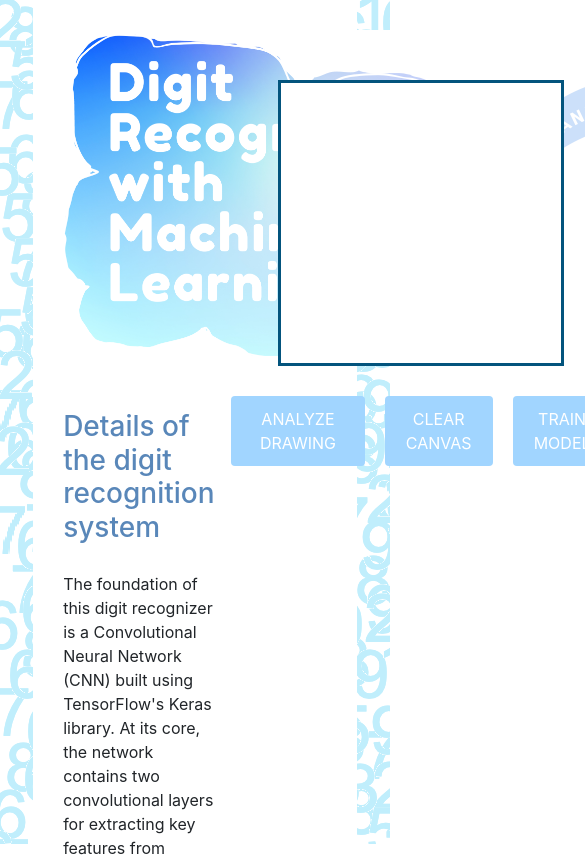
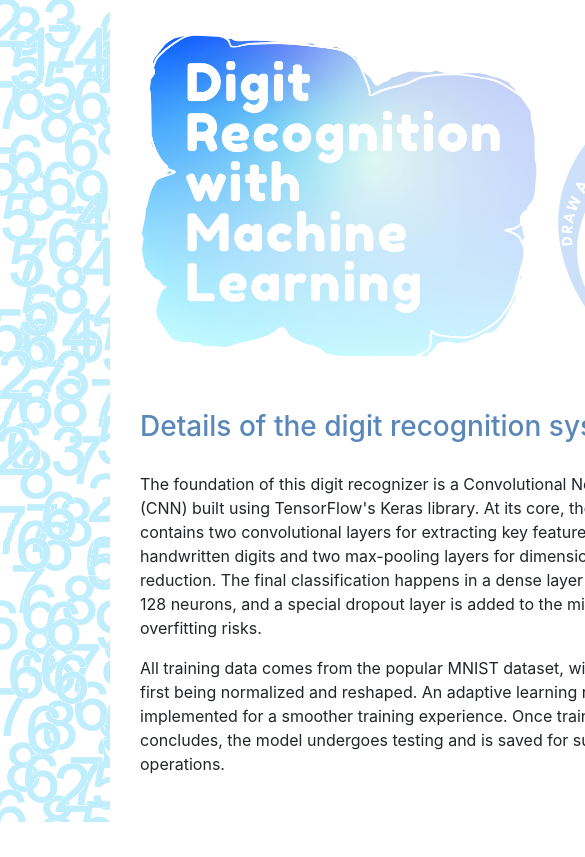
Before and after one commit to krsalmi/ai_digits_frontend, a React (Create React App) app: page / in a window 390 px wide. Shown: the top 857 px of the page, 585 px wide, since content can reach past the window. Built offline with nearby package versions, Linux system fonts and the light colour scheme; no server answers.

Commit message:
style: Changed breakpoints for main containers

```diff
--- a/src/pages/DigitRecognition.module.css
+++ b/src/pages/DigitRecognition.module.css
@@ -17,7 +17,7 @@
 
 .innerContainer {
     display: flex;
-    height: 100vh;
+    height: 100%;
     width: 80vw;
     margin: auto;
     padding: 30px;
@@ -57,3 +57,19 @@
         height: 250px;
     }
 }
+
+@media only screen and (max-width: 1200px) {
+    .container {
+        min-width: 1200px;
+    }
+
+    .innerContainer {
+        min-width: 980px;
+    }
+}
+
+@media only screen and (max-height: 800px) {
+    .container {
+        min-height: 800px;
+    }
+}
```
